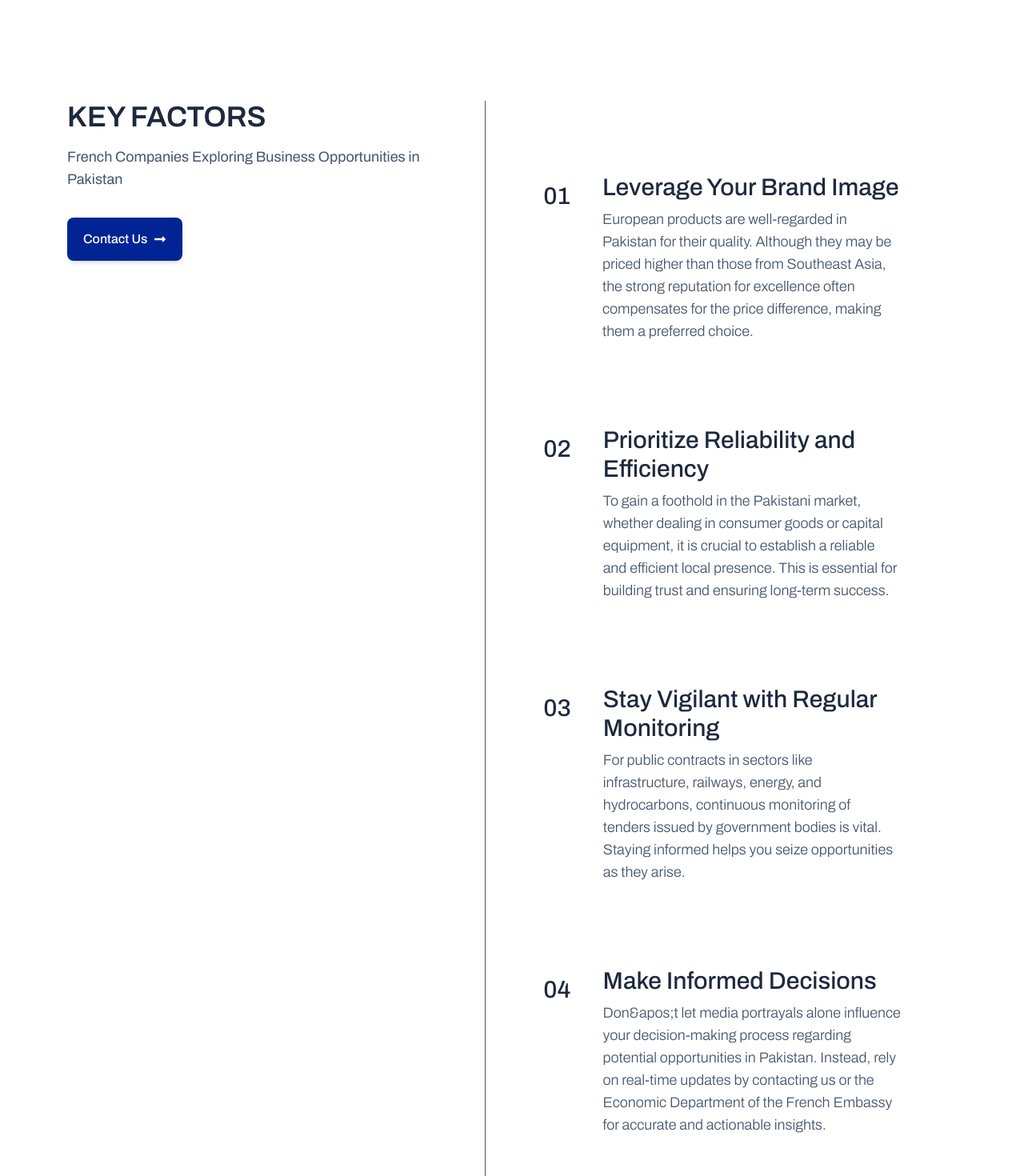
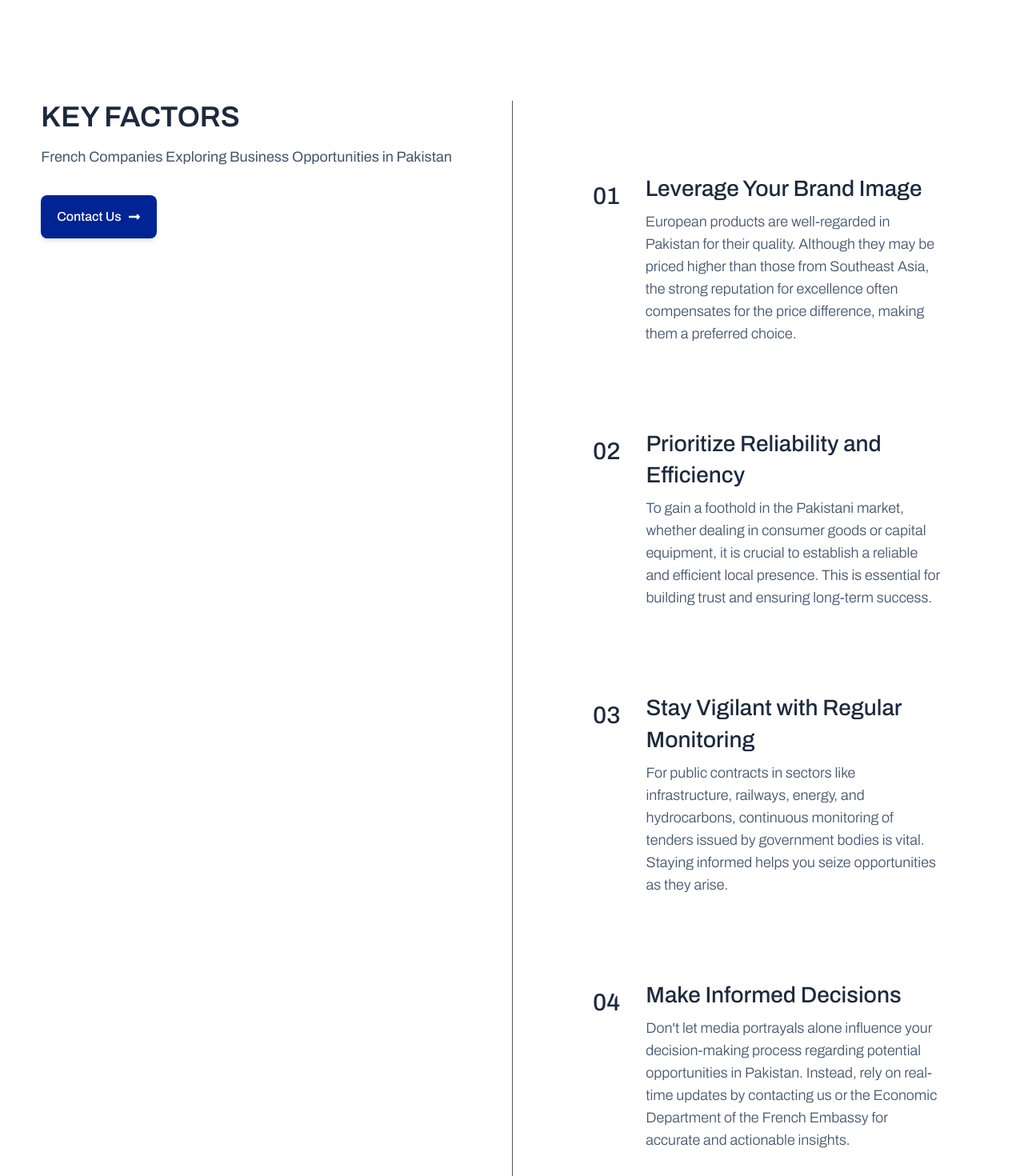
Before and after one commit to huzaifashuaib/shConsultant, a Next.js app: page / in a window 1280 px wide. Shown: the part 3280-4750 px from the top of the page at 80% size. Built offline with nearby package versions, Linux system fonts and the light colour scheme.

Commit message:
fix(keyFactor):padding fixes

```diff
--- a/src/components/home/keyFactorSection/KeyFactor.jsx
+++ b/src/components/home/keyFactorSection/KeyFactor.jsx
@@ -10,14 +10,14 @@ const KeyFactor = () => {
   return (
     <div
       id="factorSection"
-      className="md:pt-[10%] md:px-[5%] px-[4%] md:max-w-390 mx-auto flex md:flex-row flex-col relative"
+      className="md:pt-[10%] md:px-[4%]  md:max-w-390 mx-auto flex md:flex-row flex-col relative"
     >
       <motion.div
         initial={{ opacity: 0, y: 60 }}
         whileInView={{ opacity: 1, y: 0 }}
         viewport={{ once: true, amount: 0.3 }}
         transition={{ duration: 1, ease: "easeInOut", delay: 0 }}
-        className="md:px-5 w-full md:sticky md:top-1/5 md:self-start md:pb-40"
+        className="max-md:px-5  w-1/2 md:sticky md:top-1/5 md:self-start md:pb-40"
       >
         <h1 className="text-3xl md:text-4xl font-semibold text-slate-800 pb-4">
           KEY FACTORS
@@ -34,10 +34,11 @@ const KeyFactor = () => {
         </Link>
       </motion.div>
 
-      <div className="w-full pt-[20%] px-[4%] md:pt-22.5 md:pr-22.5 md:pb-12.5 md:pl-18 md:border-l md:border-[#555555]">
+      <div className="w-1/2 pt-[20%] px-[4%] md:pt-22.5 md:pr-12.5 md:pb-12.5 md:pl-25 md:border-l md:border-[#555555]">
+        {/* <div className="w-1/2 pt-[20%] px-[4%] md:pt-22.5 md:pr-22.5 md:pb-12.5 md:pl-18 md:border-l md:border-[#555555]"> */}
         {keyFactorData.map((data, index) => (
           <SlideUpWrapper
-            className="flex gap-5 md:gap-10 mb-6 md:mb-22.5 last:mb-0"
+            className="flex gap-5 lg:gap-8 mb-6 md:mb-22.5 last:mb-0"
             key={index}
           >
             <h4 className="mt-2.75 text-3xl text-slate-800 font-medium flex">
@@ -45,7 +46,7 @@ const KeyFactor = () => {
             </h4>
 
             <div className="md:mb-3.5 space-y-2">
-              <h5 className="text-slate-800 text-xl md:text-3xl font-medium">
+              <h5 className="text-slate-800 text-xl md:text-[28px] font-medium">
                 {data.title}
               </h5>
               <p className="text-base md:text-lg font-light text-slate-600">
--- a/src/components/home/keyFactorSection/keyFactorData.js
+++ b/src/components/home/keyFactorSection/keyFactorData.js
@@ -15,7 +15,7 @@ export const keyFactorData = [
   },
   {
     title: "Make Informed Decisions",
-    text: "Don&apos;t let media portrayals alone influence your decision-making process regarding potential opportunities in Pakistan. Instead, rely on real-time updates by contacting us or the Economic Department of the French Embassy for accurate and actionable insights.",
+    text: "Don't let media portrayals alone influence your decision-making process regarding potential opportunities in Pakistan. Instead, rely on real-time updates by contacting us or the Economic Department of the French Embassy for accurate and actionable insights.",
   },
   {
     title: "Security and Safety Considerations",
```
